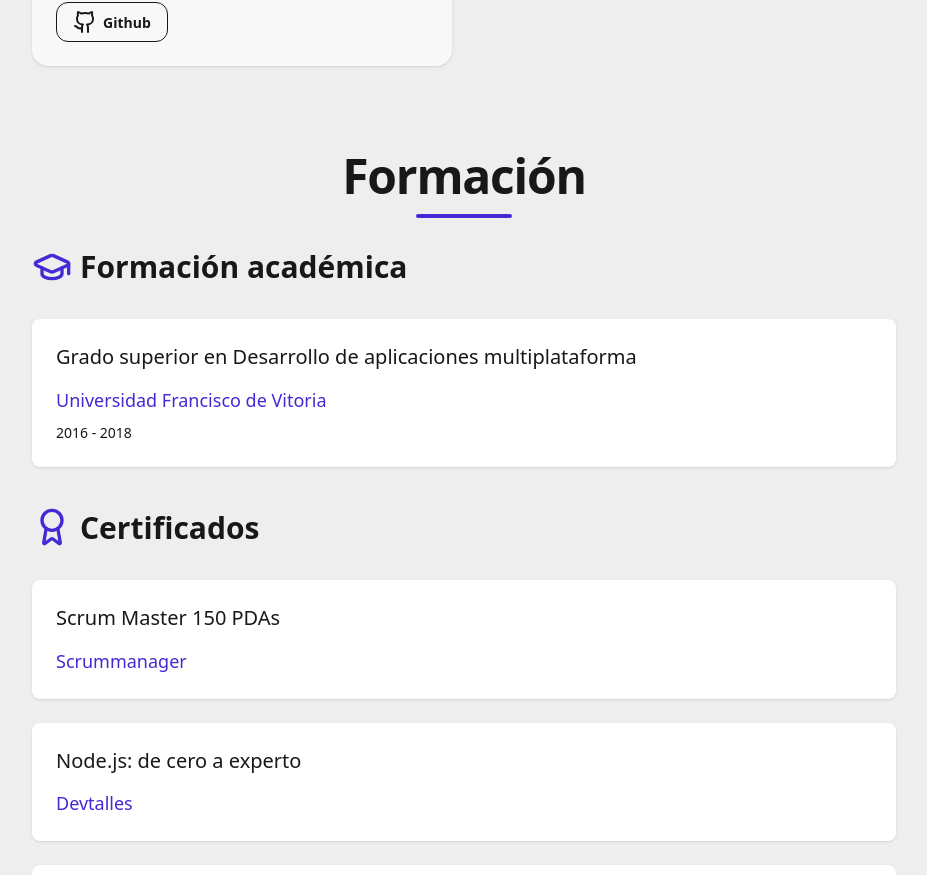
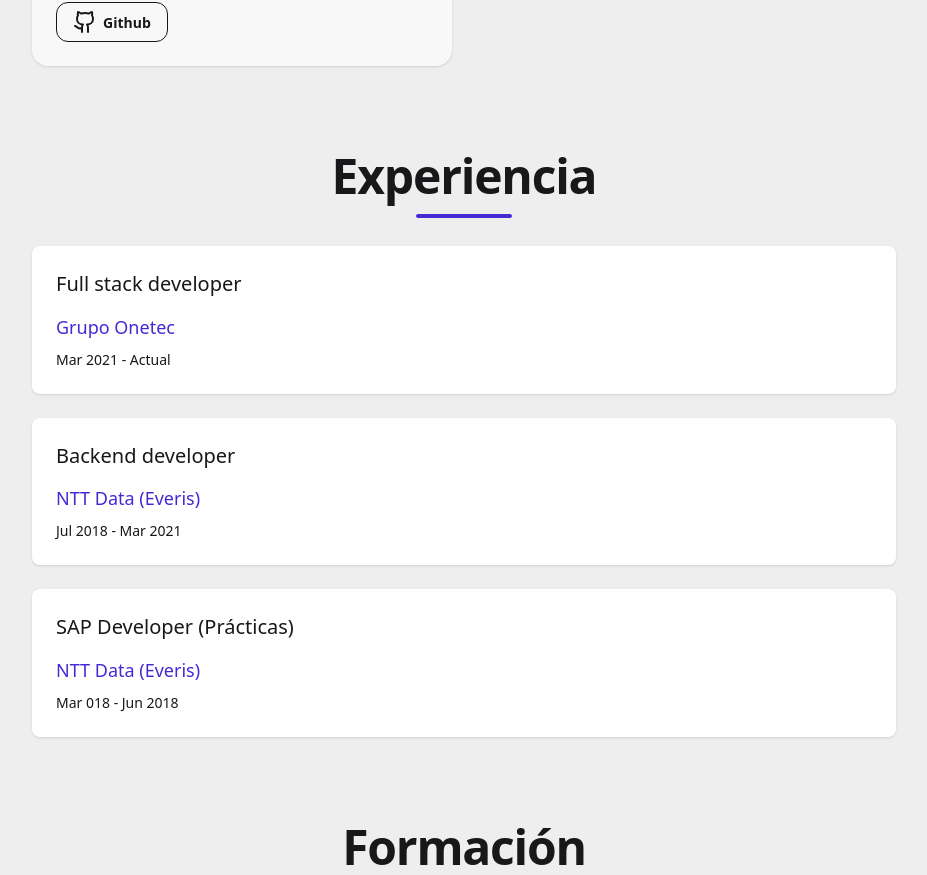
Before and after one commit to devtechmarc/cv-page, a React (Vite) app: page / in a window 1280 px wide. Shown: the part 1922-2797 px from the top of the page, without its empty margins (176-1103 px from the left). Built offline with nearby package versions, Linux system fonts and the light colour scheme.

Commit message:
feat: add Experience and Languages sections; update HomePage layout and improve Hero component styling

```diff
--- a/src/pages/HomePage.jsx
+++ b/src/pages/HomePage.jsx
@@ -1,10 +1,12 @@
 import { Education } from "../sections/Education"
+import { Experience } from "../sections/Experience"
 import { Hero } from "../sections/Hero"
 import Portfolio from "../sections/Portfolio"
 import Skills from "../sections/Skills"
 import { WhoWeAre } from "../sections/WhoWeAre"
 import { Footer } from "../components/Footer"
 import { CVButton } from "../components/buttons/CVButton"
+import { Languages } from "../sections/Languages"
 
 export const HomePage = () => {
   return (
@@ -13,8 +15,10 @@ export const HomePage = () => {
         <Hero />
         <WhoWeAre />
         <Portfolio />
+        <Experience/>
         <Education />
         <Skills />
+        <Languages/>
         <CVButton/>
       </div>
       <Footer />
--- /dev/null
+++ b/src/sections/Experience.tsx
@@ -0,0 +1,41 @@
+import { Award, GraduationCap } from "lucide-react"
+import { Card } from "../components/Cards/Card"
+import Heading from "../components/Heading"
+
+
+const experience = [
+    {
+        name: 'Full stack developer',
+        enterprise: 'Grupo Onetec',
+        duration: 'Mar 2021 - Actual',
+    },
+    {
+        name: 'Backend developer',
+        enterprise: 'NTT Data (Everis)',
+        duration: 'Jul 2018 - Mar 2021',
+    },
+    {
+        name: 'SAP Developer (Prácticas)',
+        enterprise: 'NTT Data (Everis)',
+        duration: 'Mar 018 - Jun 2018',
+    },
+];
+
+
+export const Experience = () => {
+    return (
+        <section className="flex flex-col gap-7 w-full max-w-4xl px-4 mb-20">
+            <Heading variant="h2" className="text-center" underlined>Experiencia</Heading>
+            <div className="flex flex-col items-center gap-6">
+                {
+                    experience.map(({ name, enterprise, duration }) => (
+                        <Card header={{ variant: 'h4', title: name, underlined: false, className: "font-medium! text-xl!" }} className="w-full max-w-4xl">
+                            <p className="text-primary">{enterprise}</p>
+                            <span>{duration}</span>
+                        </Card>
+                    ))
+                }
+            </div>
+        </section>
+    )
+}
--- a/src/sections/Hero.tsx
+++ b/src/sections/Hero.tsx
@@ -50,7 +50,7 @@ export const Hero = () => {
             }}
           />
         </p>
-        <div className="w-xl">
+        <div className="w-full max-w-xl">
           <div className="flex flex-col justify-center items-center gap-4 mt-2">
             <a href="#proyectos" className="btn btn-outline btn-wide btn-neutral btn-lg rounded-xl">Ver proyectos</a>
             <CVButton />
--- /dev/null
+++ b/src/sections/Languages.tsx
@@ -0,0 +1,19 @@
+import Heading from "../components/Heading"
+
+export const Languages = () => {
+    return (
+        <section id="skills" className="py-20 px-4">
+            <div className="max-w-6xl mx-auto space-y-12">
+                <div className="text-center space-y-8">
+                    <Heading variant="h2" underlined className="text-3xl sm:text-4xl md:text-5xl font-bold tracking-tight leading-tight text-balance">
+                        Idiomas
+                    </Heading>
+                    <div>
+                        <p className="text-xl!">Español: Nativo</p>
+                        <p className="text-xl!">Ingles: B2</p>
+                    </div>
+                </div>
+            </div>
+        </section>
+    )
+}
--- a/src/sections/Skills.tsx
+++ b/src/sections/Skills.tsx
@@ -23,12 +23,11 @@ const Skills = () => {
 
   return (
     <section id="skills" className="py-20 px-4">
-      <div className="max-w-6xl mx-auto space-y-12">
+      <div className="max-w-4xl mx-auto space-y-12">
         <div className="text-center space-y-4">
           <Heading variant="h2" underlined className="text-3xl sm:text-4xl md:text-5xl font-bold tracking-tight leading-tight text-balance">
             Habilidades
           </Heading>
-          <div className="w-24 h-1 bg-gradient-primary mx-auto rounded-full" />
         </div>
 
         <div className="grid md:grid-cols-2 place-items-center gap-6">
```
